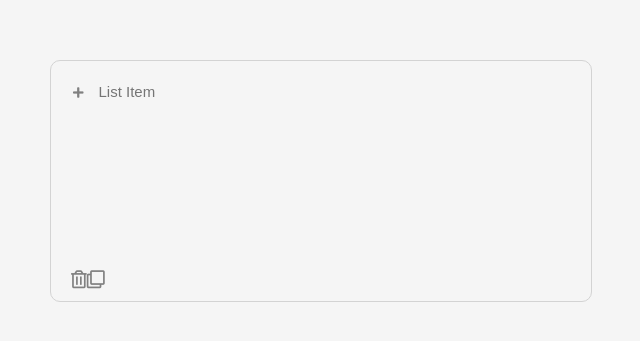
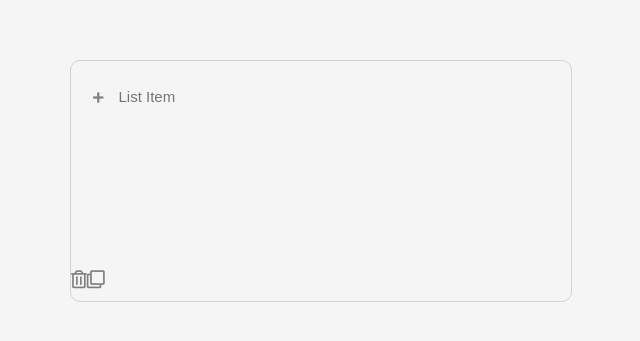
Before and after one commit to dsnair/google-keep-clone, a React (Create React App) app: page / in a window 1280 px wide. Shown: the part 219-560 px from the top of the page, without its empty margins (319-959 px from the left). Built offline with nearby package versions, Linux system fonts and the light colour scheme.

Commit message:
show top+bottom borders when form is in focus

```diff
--- a/src/App.css
+++ b/src/App.css
@@ -1,37 +1,44 @@
 #root {
   width: 500px;
   min-height: 200px;
-  padding: 20px;
+  padding: 20px 0;
   border: 1px solid lightgrey;
   border-radius: 10px;
   font-size: 18px;
   position: relative;
 }
 
+form {
+  padding: 5px 20px;
+}
+
+form:focus-within {
+  border-top: 1px solid lightgrey;
+  border-bottom: 1px solid lightgrey;
+}
+
 .tasksForm {
   display: flex;
   justify-content: space-between;
   align-items: center;
-  padding-bottom: 3px;
 }
 
 .tasksForm:hover .fa-times {
   display: block;
 }
 
-.tasksInput {
+input[type='text'] {
   border: 0;
   outline: none;
   background-color: whitesmoke;
   padding-left: 10px;
+}
+
+.tasksInput {
   font-size: 18px;
 }
 
 .taskInput {
-  border: 0;
-  outline: none;
-  background-color: whitesmoke;
-  padding-left: 10px;
   font-size: 15px;
 }
 
@@ -44,11 +51,6 @@
   cursor: pointer;
 }
 
-.fa-square:hover,
-.fa-check-square:hover {
-  color: black;
-}
-
 .fa-times {
   display: none;
 }
@@ -58,6 +60,11 @@
   font-size: 12px;
 }
 
+.fa-square:hover,
+.fa-check-square:hover {
+  color: black;
+}
+
 .menu {
   position: absolute;
   bottom: 10px;
```
